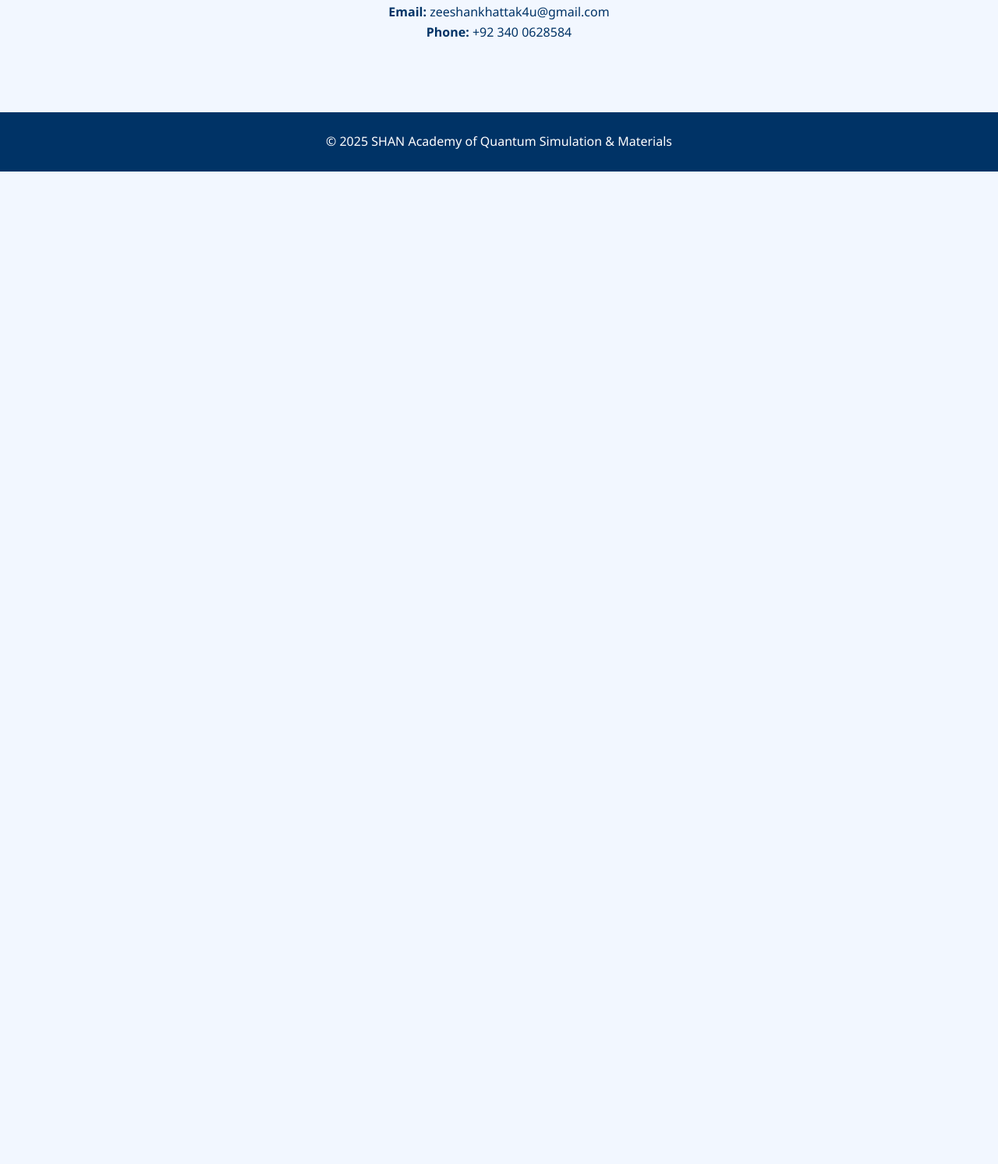
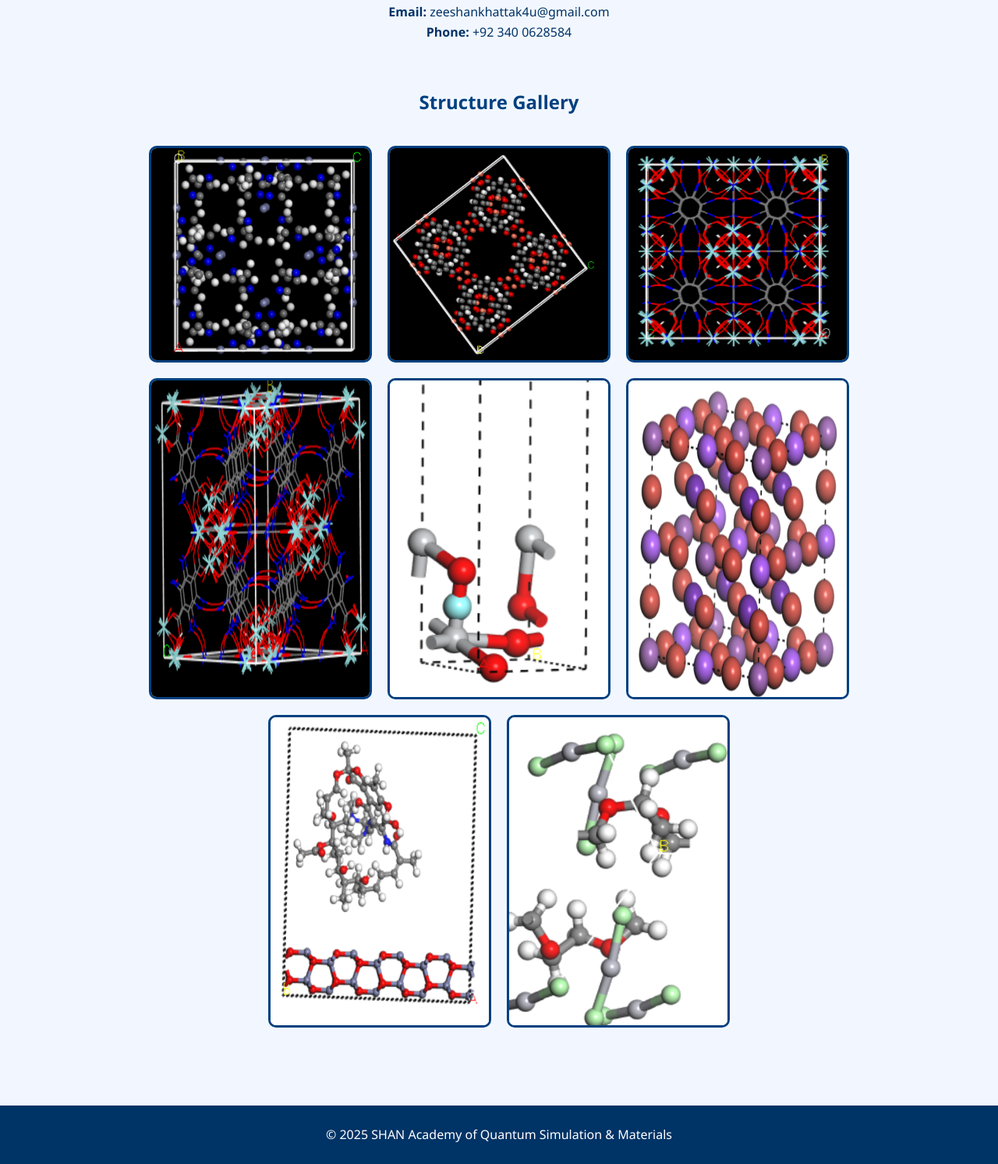
Before and after one commit to Shanlab321/Shanlab, a plain HTML site: page index.html in a window 1280 px wide. Shown: the part 857-2350 px from the top of the page at 78% size. Before the commit the page ends 1077 px from the top, so only its background shows below. Drawn offline with Linux system fonts and the light colour scheme.

Commit message:
Update index.html

```diff
--- a/index.html
+++ b/index.html
@@ -109,12 +109,32 @@
     </p>
 
     <p><strong>Email:</strong> zeeshankhattak4u@gmail.com<br>
-    <strong>Phone:</strong> +92 340 0628584</p>
-  </main>
+<strong>Phone:</strong> +92 340 0628584</p>
 
-  <footer>
-    <p>&copy; 2025 SHAN Academy of Quantum Simulation & Materials</p>
-  </footer>
+<!-- 🔽 Structure Gallery Starts -->
+<section>
+  <h2 style="text-align:center; margin-top: 60px;">Structure Gallery</h2>
+  <div style="display: flex; flex-wrap: wrap; gap: 20px; justify-content: center; padding: 20px;">
+
+    <img src="pors.png" alt="PORS" style="width: 280px; border: 3px solid #004080; border-radius: 10px;">
+    <img src="pors2.png" alt="PORS2" style="width: 280px; border: 3px solid #004080; border-radius: 10px;">
+    <img src="pors3.png" alt="PORS3" style="width: 280px; border: 3px solid #004080; border-radius: 10px;">
+    <img src="pors4.png" alt="PORS4" style="width: 280px; border: 3px solid #004080; border-radius: 10px;">
+
+    <img src="slab.png" alt="Slab Model" style="width: 280px; border: 3px solid #004080; border-radius: 10px;">
+    <img src="perovoskite.png" alt="Perovskite" style="width: 280px; border: 3px solid #004080; border-radius: 10px;">
+    <img src="hetrostructure.png" alt="Heterostructure" style="width: 280px; border: 3px solid #004080; border-radius: 10px;">
+    <img src="polymers.png" alt="Polymers" style="width: 280px; border: 3px solid #004080; border-radius: 10px;">
+
+  </div>
+</section>
+<!-- 🔼 Structure Gallery Ends -->
+
+</main>
+
+<footer>
+  <p>&copy; 2025 SHAN Academy of Quantum Simulation & Materials</p>
+</footer>
 
 </body>
 </html>
```
